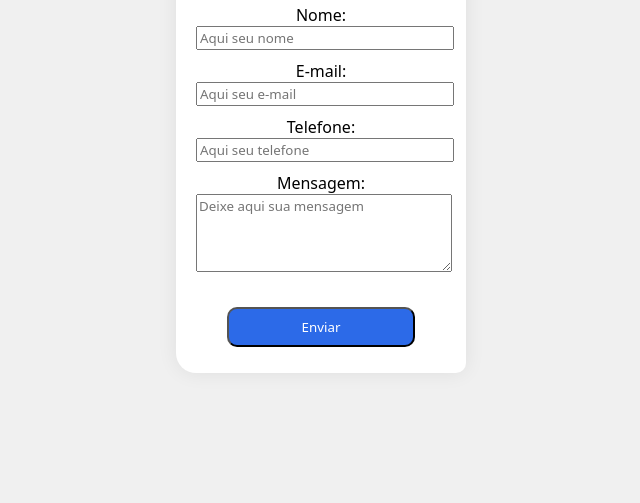
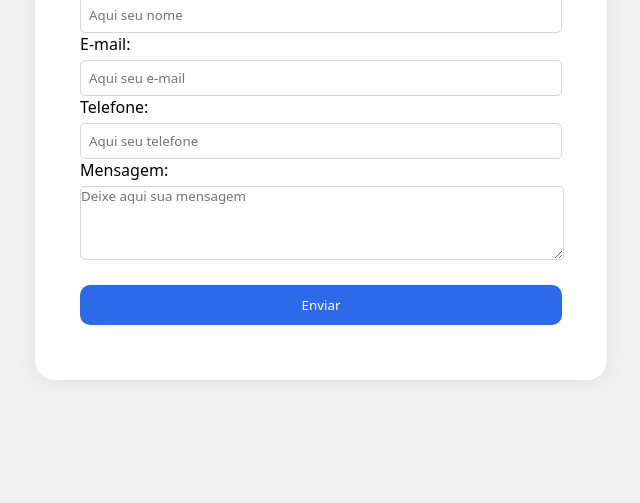
Before and after one commit to Miguelsantossoares/Formulario-em-HTML, a plain HTML site: page index.html in a window 1280 px wide. Shown: the part 297-800 px from the top of the page, without its empty margins (319-959 px from the left). Drawn offline with Linux system fonts and the light colour scheme.

Commit message:
Finalizado!

```diff
--- a/CSS/style.css
+++ b/CSS/style.css
@@ -8,7 +8,9 @@
 */
 
 * {
-    font-family: system-ui, -apple-system, BlinkMacSystemFont, 'Segoe UI', Roboto, Oxygen, Ubuntu, Cantarell, 'Open Sans', 'Helvetica Neue', sans-serif
+    font-family: system-ui, -apple-system, BlinkMacSystemFont, 'Segoe UI', Roboto, Oxygen, Ubuntu, Cantarell, 'Open Sans', 'Helvetica Neue', sans-serif;
+    padding: 0;
+    margin: 0;
 }
 
 body {
@@ -21,15 +23,19 @@ body {
     background-color: #f0f0f0;
 }
 
+.form form{
+    width: 100%;
+    margin: 0;
+    padding: 0;
+}
 
-form {
-    max-width: 250px;
-    max-height: 500px;
+.form {
+    width: 40%;
     text-align: center;
     background-color: white;
-    padding: 20px;
+    padding: 30px;
 
-    border-radius: 0px 20px 10px 20px;
+    border-radius: 0px 20px 20px 20px;
     box-shadow: 0px 0px 20px rgba(0, 0, 0, 0.075);
 }
 
@@ -38,9 +44,12 @@ button {
     margin-bottom: 10px;
     margin-top: 20px;
     color: white;
-    width: 75%;
+    width: 100%;
+    box-sizing: content-box;
     height: 40px;
     border-radius: 10px;
+
+    border: 0;
 }
 
 button:hover {
@@ -48,13 +57,28 @@ button:hover {
 }
 
 
-div {
-    margin: 10px 0px;
+.input {
+    padding: 15px;
 }
 
-input {
+.input input {
+    box-sizing: border-box;
+    padding: .5rem;
     width: 100%;
+    border-radius: 5px;
+    border: 1px solid #d6d6d6;
 }
+
+.input label {
+    display: block;
+    text-align: left;
+    padding-bottom: 5px;
+    width: 100%;
+
+}
+
 textarea {
     width: 100%;
+    border-radius: 5px;
+    border: 1px solid #d6d6d6;
 }
--- /dev/null
+++ b/JS/seuarquivo.js
@@ -0,0 +1,3 @@
+function AbrirAlerta() {
+    alert("Seu contato foi enviado!");
+}
--- a/index.html
+++ b/index.html
@@ -5,33 +5,32 @@
     <meta name="viewport" content="width=device-width, initial-scale=1.0">
     <title>Fale conosco</title>
     <link rel="stylesheet" href="CSS/style.css">
+    <script src="JS/seuarquivo.js"></script>
 </head>
 <body>
-
-    <form action="processar_formulario.php" method="POST" enctype="multipart/form-data">
+    <div class="form">
+    <form action="#" method="POST" enctype="multipart/form-data">
         <div class="logo">
             <img src="imagens/LOGOTIPO-ENIUM.png" alt="Logo da Empresa">
         </div>
         <h1>Fale conosco</h1>
-        <div>
+        <div class="input">
             <label for="nome">Nome:</label>
             <input type="text" id="nome" name="nome" required placeholder="Aqui seu nome">
-        </div>
-        <div>
+
             <label for="email">E-mail:</label>
             <input type="email" id="email" name="email" required placeholder="Aqui seu e-mail">
-        </div>
-        <div>
+
             <label for="telefone">Telefone:</label>
             <input type="tel" id="telefone" name="telefone" required minlength="6" maxlength="14" placeholder="Aqui seu telefone">
-        </div>
-        <div>
+
             <label for="mensagem">Mensagem:</label>
             <textarea id="mensagem" name="mensagem" rows="4" required placeholder="Deixe aqui sua mensagem"></textarea>
-        </div>
-        <div>
-            <button type="submit">Enviar</button>
+
+
+            <button onclick="AbrirAlerta()" type="submit">Enviar</button>
         </div>
     </form>
+    </div>
 </body>
 </html>
```
